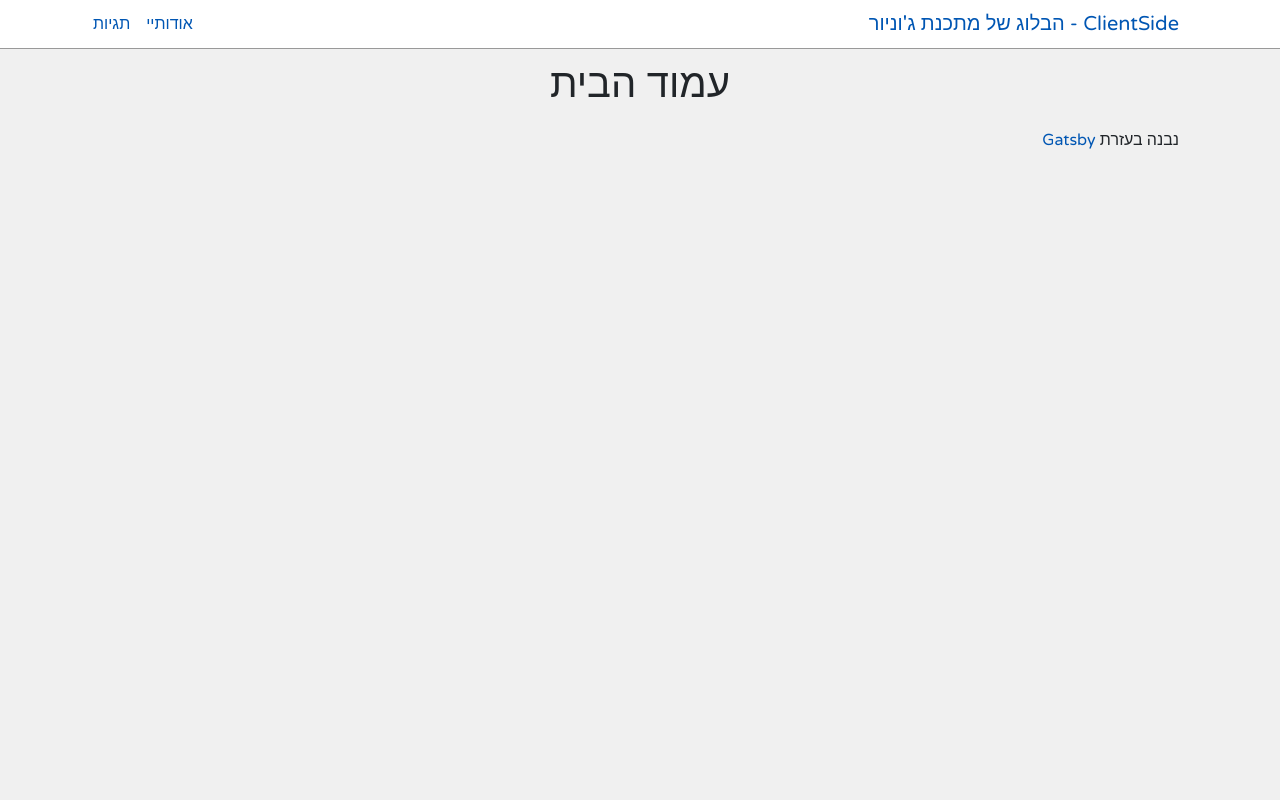
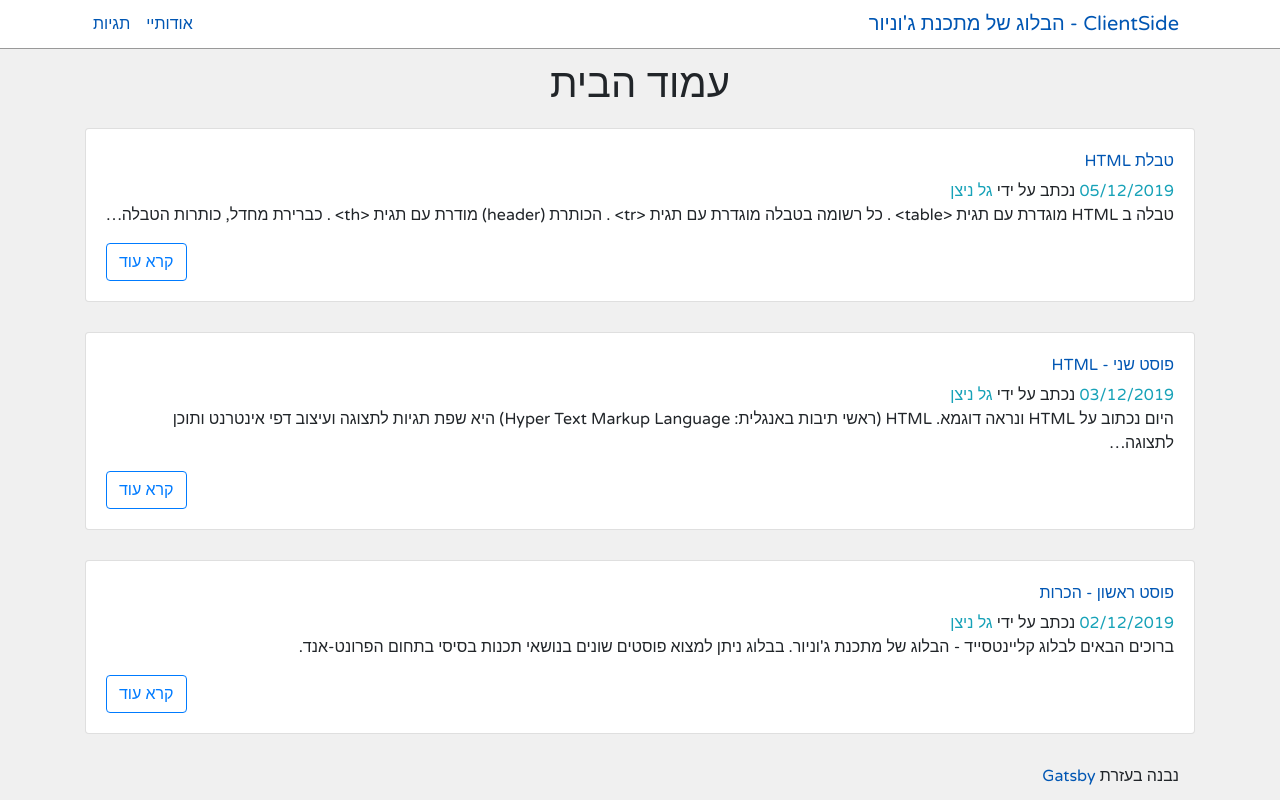
Before and after one commit to galnitsan/gatsby-clientside-blog, a Gatsby site: page / in a window 1280 px wide. Built offline with nearby package versions, Linux system fonts and the light colour scheme; Gatsby itself is replaced by a stand-in of ours; a web font is replaced by a local one.

Commit message:
creating and fetching posts

```diff
--- a/gatsby-config.js
+++ b/gatsby-config.js
@@ -8,11 +8,19 @@ module.exports = {
     `gatsby-plugin-react-helmet`,
     `gatsby-plugin-sass`,
     `gatsby-plugin-catch-links`,
+    `gatsby-transformer-remark`,
     {
       resolve: `gatsby-source-filesystem`,
       options: {
         name: `images`,
         path: `${__dirname}/src/images`,
+      },
+    },
+    {
+      resolve: `gatsby-source-filesystem`,
+      options: {
+        name: `images`,
+        path: `${__dirname}/src/pages`,
       },
     },
     `gatsby-transformer-sharp`,
--- a/package.json
+++ b/package.json
@@ -15,6 +15,7 @@
     "gatsby-plugin-sass": "^2.1.24",
     "gatsby-plugin-sharp": "^2.3.4",
     "gatsby-source-filesystem": "^2.1.39",
+    "gatsby-transformer-remark": "^2.6.42",
     "gatsby-transformer-sharp": "^2.3.6",
     "node-sass": "^4.13.0",
     "prop-types": "^15.7.2",
--- /dev/null
+++ b/src/components/Post.js
@@ -0,0 +1,22 @@
+import React from 'react'
+import { Link } from 'gatsby'
+import {Card, CardTitle, CardText, CardSubtitle, CardBody } from 'reactstrap'
+import '../styles/index.scss'
+
+const Post = ({ title, author, path, date, body }) => {
+    return(
+       <Card>
+           <CardBody className="text-right">
+               <CardTitle><Link to={path}>{title}</Link></CardTitle>
+               <CardSubtitle>
+                   <span className="text-info">{date}</span> נכתב על ידי {' '}
+                   <span className="text-info">{author}</span>
+               </CardSubtitle>
+              <CardText>{body}</CardText>
+              <Link to={path} className="btn btn-outline-primary float-left">קרא עוד</Link>
+           </CardBody>
+       </Card>
+    )
+}
+
+export default Post
--- a/src/pages/index.js
+++ b/src/pages/index.js
@@ -2,12 +2,48 @@ import React from "react"
 import { Link } from "gatsby"
 import Layout from "../components/layout"
 import SEO from "../components/seo"
+import { graphql, StaticQuery } from 'gatsby'
+import Post from '../components/Post'
 
 const IndexPage = () => (
   <Layout>
     <SEO title="Home" />
     <h1>עמוד הבית</h1>
+    <StaticQuery query={indexQuery} render={data => {
+      return (
+        <div>
+          {data.allMarkdownRemark.edges.map(({ node }) => (
+            <Post
+             title={node.frontmatter.title}
+             author={node.frontmatter.author}
+             path={node.frontmatter.path}
+             date={node.frontmatter.date}
+             body={node.excerpt}
+            />
+          ))}
+        </div>
+      )
+    }}/>
   </Layout>
 )
 
+const indexQuery = graphql`
+query {
+  allMarkdownRemark(sort: { fields: [frontmatter___date], order: DESC}) {
+    edges {
+      node {
+        id
+        frontmatter {
+          title
+          date(formatString: "DD/MM/YYYY")
+          author
+          path
+        }
+        excerpt
+      }
+    }
+  }
+}
+
+`
 export default IndexPage
--- /dev/null
+++ b/src/pages/posts/001-first-post.md
@@ -0,0 +1,8 @@
+---
+title: 'פוסט ראשון - הכרות'
+date: 2019-12-02 08:00:00
+author: 'גל ניצן'
+path: '/first-post'
+---
+
+ברוכים הבאים לבלוג קליינטסייד - הבלוג של מתכנת ג'וניור. בבלוג ניתן למצוא פוסטים שונים בנושאי תכנות בסיסי בתחום הפרונט-אנד.
--- /dev/null
+++ b/src/pages/posts/002-second-post.md
@@ -0,0 +1,16 @@
+---
+title: 'פוסט שני - HTML'
+date: 2019-12-03 13:30:00
+author: 'גל ניצן'
+path: '/second-post'
+---
+
+היום נכתוב על `HTML` ונראה דוגמא.
+
+`HTML` `(ראשי תיבות באנגלית: Hyper Text Markup Language)` היא שפת תגיות לתצוגה ועיצוב דפי אינטרנט ותוכן לתצוגה בדפדפן.
+ זו שפת התגיות המרכזית בעולם האינטרנט, המהווה שלד למרבית עמודי התוכן באינטרנט. השפה מאפשרת עיצוב תוכן בצורה מהירה, קלה ללימוד באופן יחסי וקלה לכתיבה.
+
+HTML תוכננה לעבוד על כל מחשב, מכל סוג והיא סלחנית מאד לגבי פרטים קטנים.
+היא מותרת לשימוש על ידי כל מפתח אתרים, ללא צורך ברכישת זכויות יוצרים מחברה כלשהי, והיא ניתנת לקריאה בכל סוגי המערכות.
+HTML מאפשרת ליצור קישורים למסמכי `HTML` נוספים או לסוגים שונים של נתונים. כמו כן, היא תומכת במולטימדיה, היא מאפשרת להציג נתונים בעזרת: טקסט, צליל, תמונה, וידאו ועוד. `HTML` משמשת תקן ברשת האינטרנט וכלליה מוגדרים על ידי ארגון תקינה בינלאומי, W3C. גרסת HTML5 נמצאת תחת פיתוח ונעשה בחלקים ממנה שימוש כיום בדפדפנים כגון מוזילה פיירפוקס וכרומיום.
+(מתוך ויקיפדיה)
--- /dev/null
+++ b/src/pages/posts/003-third-post.md
@@ -0,0 +1,11 @@
+---
+title: 'טבלת HTML'
+date: 2019-12-05 17:30:00
+author: 'גל ניצן'
+path: '/third-post'
+---
+
+טבלה ב HTML מוגדרת עם תגית `<table>` .
+כל רשומה בטבלה מוגדרת עם תגית `<tr>` . הכותרת `(header)` מודרת עם תגית `<th>` .
+כברירת מחדל, כותרות הטבלה הינן מודגשות וממורכזות.
+תא או תא עם מידע מוגדר עם תגידת `<td>` .
```
Also changed, not shown: src/images/html.jpg (added), src/images/intro.jpg (added), 2 other files.
